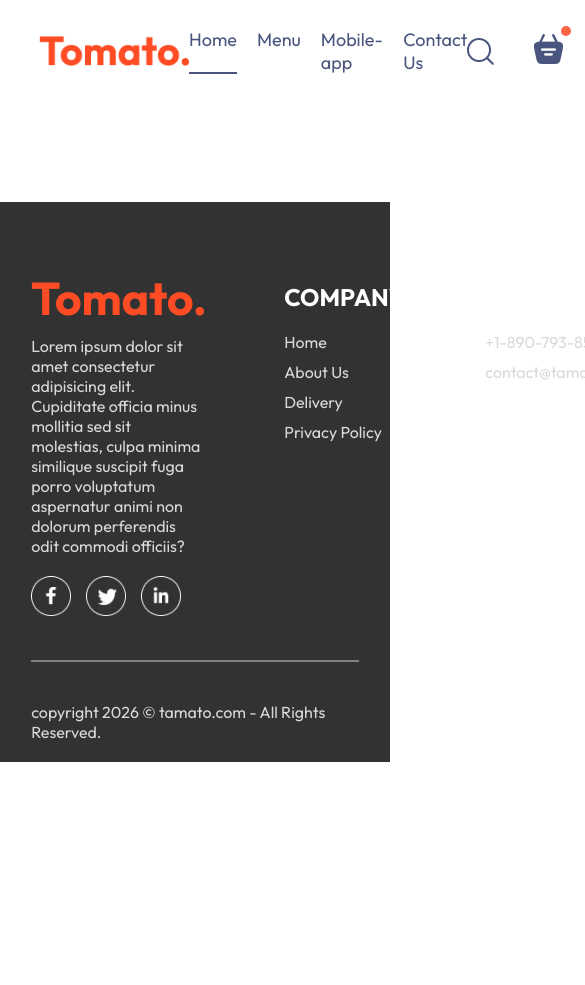
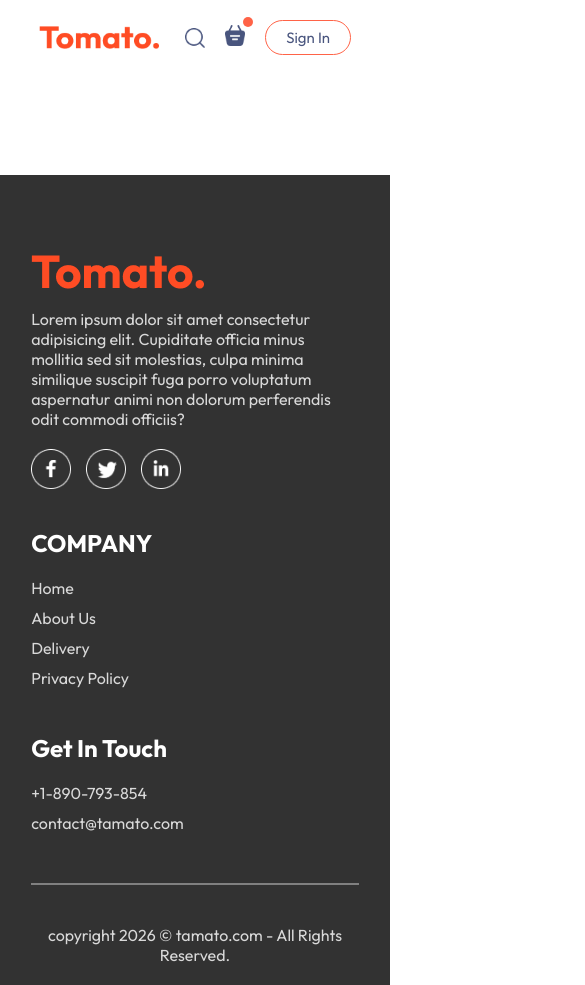
Before and after one commit to Spidy-47/Food-Delivery-WebApp, a React (Vite) app in the folder frontend/: page /order in a window 390 px wide. Shown: the top 985 px of the page, 585 px wide, since content can reach past the window. Before the commit the page ends 844 px from the top, so only its background shows below. Built offline with nearby package versions, Linux system fonts and the light colour scheme.

Commit message:
make home page responsive

```diff
--- a/frontend/src/components/ExploreMenu/ExploreMenu.css
+++ b/frontend/src/components/ExploreMenu/ExploreMenu.css
@@ -55,3 +55,11 @@
     padding: 2px;
 
 }
+
+
+@media (max-width:1050px) {
+    .explore-menu-text{
+        max-width: 100%;
+        font-size: 14px;
+    }
+}
--- a/frontend/src/components/Footer/Footer.css
+++ b/frontend/src/components/Footer/Footer.css
@@ -47,3 +47,14 @@
     background-color: grey;
     border: none;
 }
+
+@media (max-width:1000px){
+    .footer-content{
+        display: flex;
+        flex-direction: column;
+        gap: 35px;
+    }
+    .footer-copyright{
+        text-align: center;
+    }
+}
--- a/frontend/src/components/Footer/Footer.jsx
+++ b/frontend/src/components/Footer/Footer.jsx
@@ -3,7 +3,7 @@
 import { assets } from "../../assets/assets";
 const Footer = () => {
   return (
-    <div className="footer">
+    <div className="footer" id="footer">
       <div className="footer-content">
         <div className="footer-content-left">
           <img src={assets.logo} alt="" />
@@ -36,8 +36,10 @@
           </ul>
         </div>
       </div>
-      <hr/>
-      <p className="footer-copyright">copyright 2026 &copy; tamato.com - All Rights Reserved.</p>
+      <hr />
+      <p className="footer-copyright">
+        copyright 2026 &copy; tamato.com - All Rights Reserved.
+      </p>
     </div>
   );
 };
--- a/frontend/src/components/Header/Header.css
+++ b/frontend/src/components/Header/Header.css
@@ -40,3 +40,21 @@
     border-radius: 50px;
     cursor: pointer;
 }
+
+@media (max-width:1050px){
+    .header-contents{
+        max-width: 45%;
+    }
+}
+
+@media (max-width:750px){
+    .header-contents{
+        max-width: 65%;
+    }
+    .header-contents p{
+        display: none;
+    }
+    .header-contents button{
+        padding: 2vw 4vw;
+    }
+}
--- a/frontend/src/components/Navbar/Navbar.css
+++ b/frontend/src/components/Navbar/Navbar.css
@@ -60,3 +60,48 @@
     top: -8px;
     right: -8px;
 }
+
+@media (max-width : 1050px) {
+    .navbar .logo{
+        width: 140px;
+    }
+    .navbar .navbar-menu{
+        gap: 20px;
+        font-size: 17px;
+    }
+    .navbar-right{
+        gap: 30px;
+    }
+    .navbar-right img{
+        width: 22px;
+    }
+    .navbar-right button{
+        padding: 8px 25px;
+    }
+}
+
+@media (max-width : 900px) {
+    .navbar .logo{
+        width: 120px;
+    }
+    .navbar .navbar-menu{
+        gap: 15px;
+        font-size: 16px;
+    }
+    .navbar-right{
+        gap: 20px;
+    }
+    .navbar-right img{
+        width: 20px;
+    }
+    .navbar-right button{
+        padding: 7px 20px;
+        font-size: 15px;
+    }
+}
+
+@media (max-width : 750px) {
+    .navbar .navbar-menu{
+        display: none;
+    }
+}
--- a/frontend/src/components/Navbar/Navbar.jsx
+++ b/frontend/src/components/Navbar/Navbar.jsx
@@ -1,6 +1,7 @@
 import React, { useState } from 'react'
 import './Navbar.css'
 import { assets } from '../../assets/assets'
+import { Link } from 'react-router-dom'
 const Navbar = () => {
 
     const [menu, setMenu] = useState("Home")
@@ -8,10 +9,10 @@
     <div className="navbar">
        <img src={assets.logo} alt="Logo" className="logo" />
        <ul className="navbar-menu">
-        <li className={menu === "Home" ? "active" : ""} onClick={() => setMenu("Home")}>Home</li>
-        <li className={menu === "Menu" ? "active" : ""} onClick={() => setMenu("Menu")}>Menu</li>
-        <li className={menu === "Mobile-app" ? "active" : ""} onClick={() => setMenu("Mobile-app")}>Mobile-app</li>
-        <li className={menu === "Contact Us" ? "active" : ""} onClick={() => setMenu("Contact Us")}>Contact Us</li>
+        <Link to='/' className={menu === "Home" ? "active" : ""} onClick={() => setMenu("Home")}>Home</Link>
+        <a href='#explore-menu' className={menu === "Menu" ? "active" : ""} onClick={() => setMenu("Menu")}>Menu</a>
+        <a href='#app-download' className={menu === "Mobile-app" ? "active" : ""} onClick={() => setMenu("Mobile-app")}>Mobile-app</a>
+        <a href='#footer' className={menu === "Contact Us" ? "active" : ""} onClick={() => setMenu("Contact Us")}>Contact Us</a>
        </ul>
 
        <div className="navbar-right">
--- a/frontend/src/index.css
+++ b/frontend/src/index.css
@@ -5,6 +5,7 @@
   padding: 0;
   box-sizing: border-box;
   font-family: 'Outfit', sans-serif;
+  scroll-behavior: smooth;
 }
 
 body{
```
